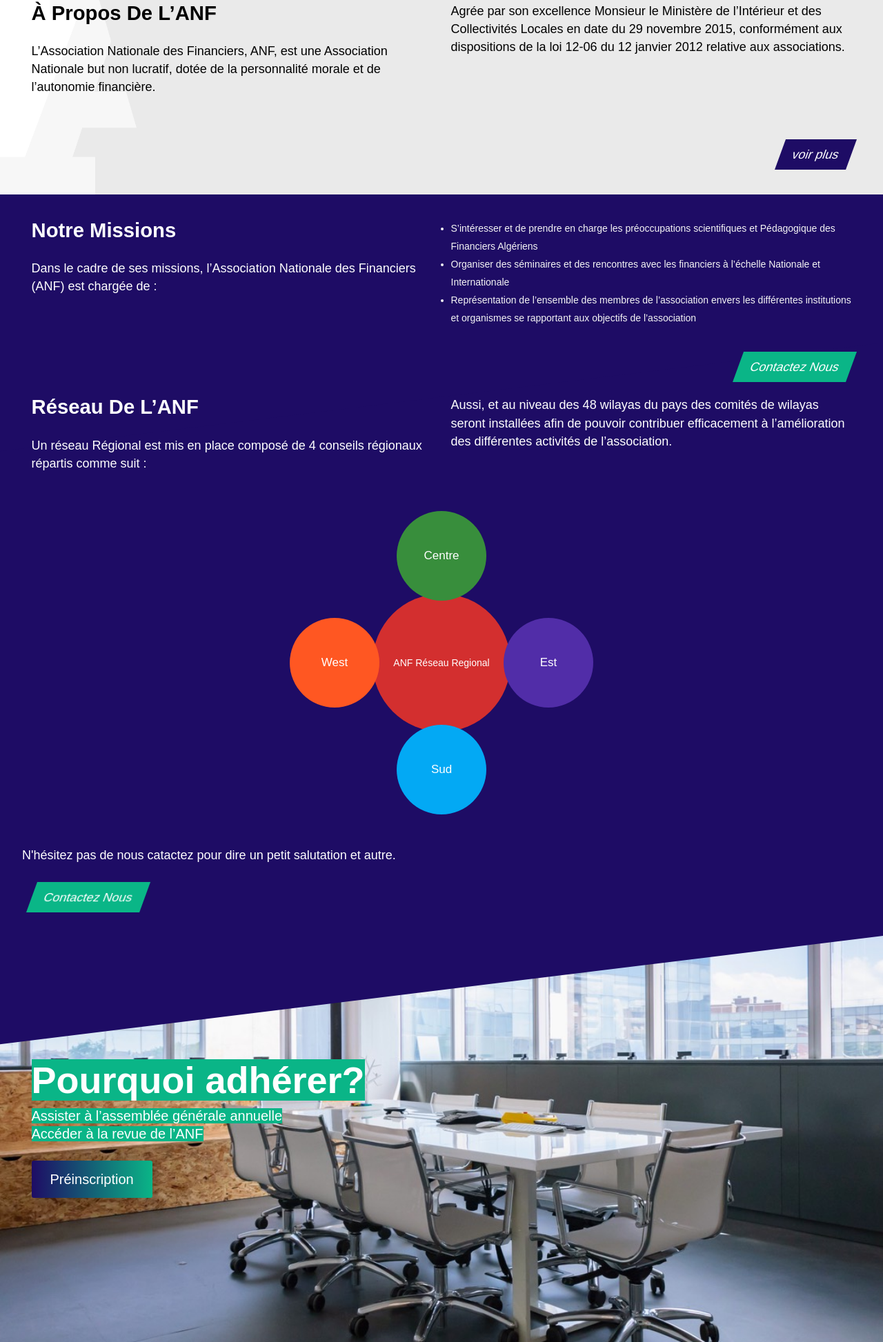
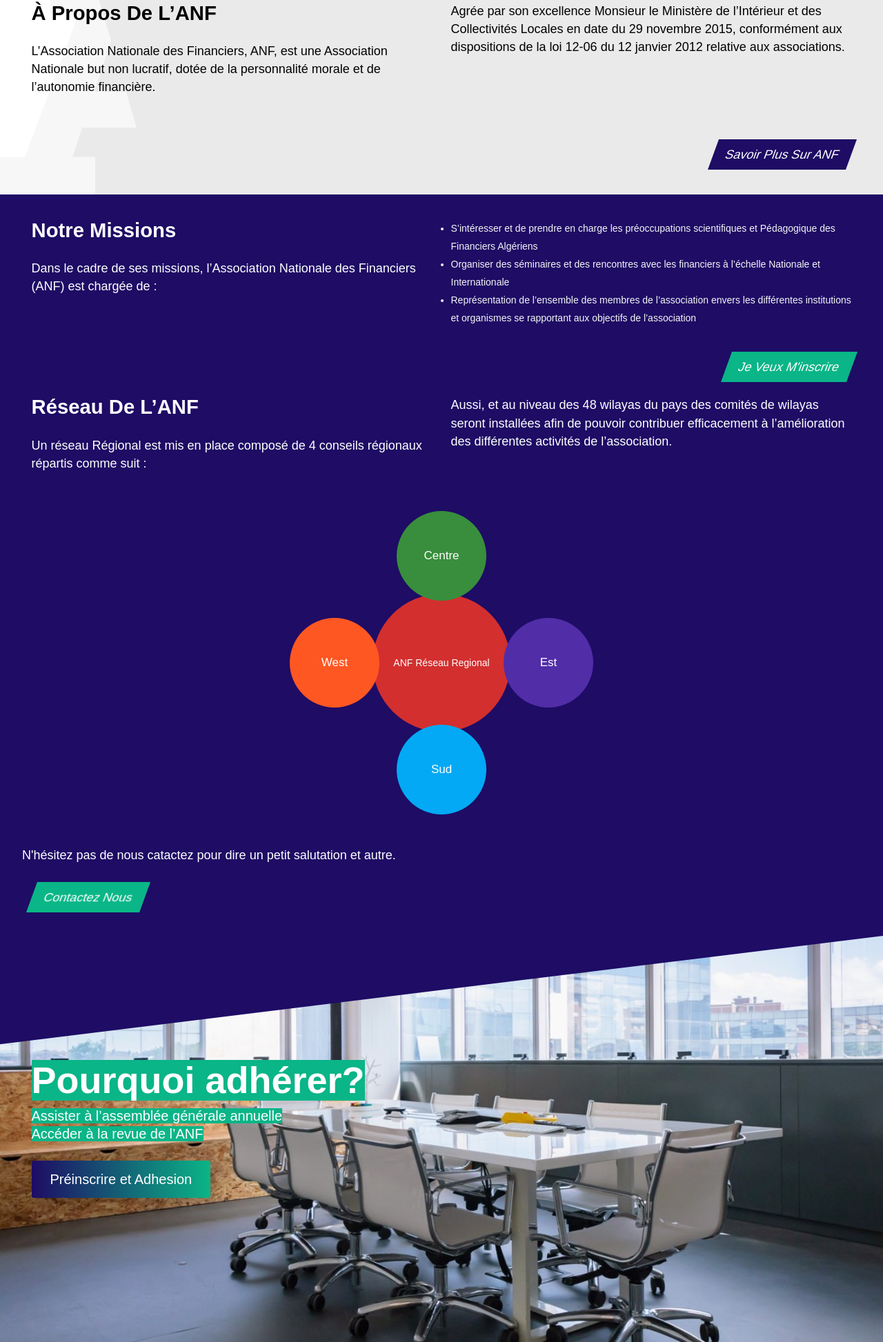
Before and after one commit to siemah/anf, a Gatsby site: page / in a window 1280 px wide. Shown: the part 888-2834 px from the top of the page at 69% size. Built offline with nearby package versions, Linux system fonts and the light colour scheme; Gatsby itself is replaced by a stand-in of ours; a web font is replaced by a local one.

Commit message:
(Fix)change links of index page to new ones

```diff
--- a/src/components/index/About.js
+++ b/src/components/index/About.js
@@ -24,8 +24,8 @@ const About = ({className='', ...rest}) => (
         </p>
       </Col>
       <Col s='12' className='mt-2 opacity-0 js-slide-from-down' data-delay={2}>
-        <Button className='right' name='button' style={{backgroundColor: '#1e0c65',}}>
-          <Link to='/a-propos-anf' style={{color: '#ffffff', display: 'block'}}>voir plus</Link>
+        <Button className='right capitalize' name='button' style={{backgroundColor: '#1e0c65',}}>
+          <Link to='/presentation' style={{color: '#ffffff', display: 'block'}}>savoir plus sur ANF</Link>
         </Button>
       </Col>
     </Row>
--- a/src/components/index/NetworkSection.js
+++ b/src/components/index/NetworkSection.js
@@ -27,7 +27,7 @@ const NetworkSection = ({className='', ...rest}) => (
         </Col>
         <Col s="12" className="mt-2 opacity-0 js-slide-from-down" data-delay={2}>
           <Button name='contact' className='network-block__link button capitalize right'>
-            <Link to='/contactez-nous'>contactez Nous</Link>
+            <Link to='/preinscription'>Je veux m'inscrire</Link>
           </Button>
         </Col>
       </Row>
@@ -67,7 +67,7 @@ const NetworkSection = ({className='', ...rest}) => (
       <Row className='mt-2'>
         <p>N'hésitez pas de nous catactez pour dire un petit salutation et autre.</p>
         <Button name='contact' className='network-block__link button pulse capitalize'>
-          <Link to='/contactez-nous'>contactez Nous</Link>
+          <Link to='/nos-contacts'>contactez Nous</Link>
         </Button>
       </Row>
 
--- a/src/pages/index.js
+++ b/src/pages/index.js
@@ -22,7 +22,7 @@ const IndexPage = () => (
     <NetworkSection className='skew-section-after' />
     <BackgroundRow src={BGImage} className='background-block_size_3 pt-10'>
       <Row>
-        <Col s="12" className="motivation-block">
+        <Col s="12" className="motivation-block" style={{overflow: 'hidden'}}>
           <h2 data-delay={0} className="header-title__2 opacity-0 js-slide-from-down">
             <span className="hero-title__wrapper">Pourquoi adhérer?</span>
           </h2>
@@ -32,7 +32,7 @@ const IndexPage = () => (
               <li data-delay={2} className={'list__item mb0 opacity-0 js-slide-from-down'}><span className='hero-title__wrapper'>Accéder à la revue de l’ANF</span></li>
             </ul>
             <Button data-delay={3} className='description__button-wrapper p0 opacity-0 js-slide-from-down' name='preinscription'>
-              <Link to='/preinscription' title='Preinscrire ici' className='button__material description__link-button mt0' >Préinscription</Link>
+              <Link to='/preinscription' title='Preinscrire ici' className='button__material description__link-button mt0' >Préinscrire et Adhesion</Link>
             </Button>
           </div>
         </Col>
```
